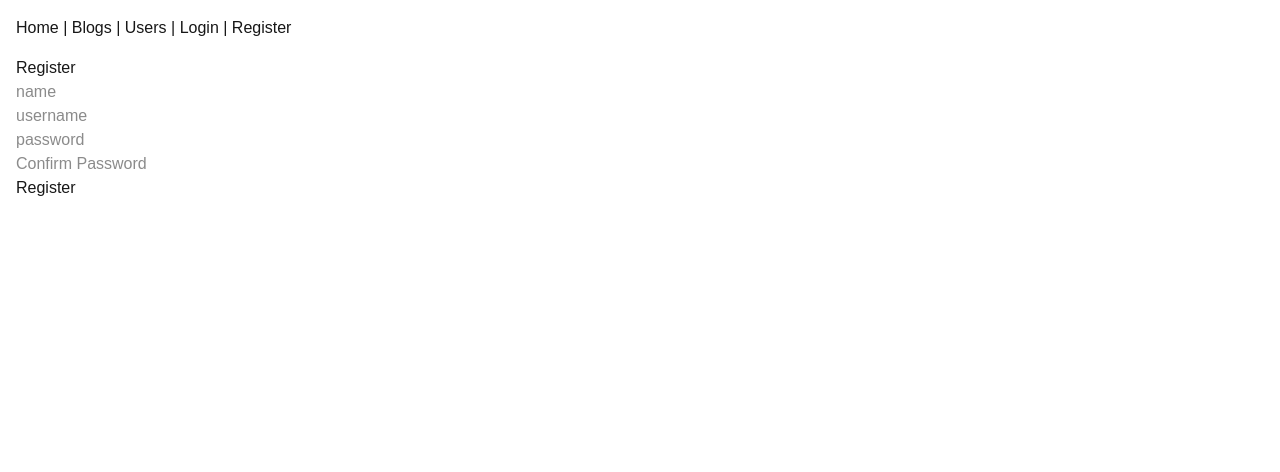
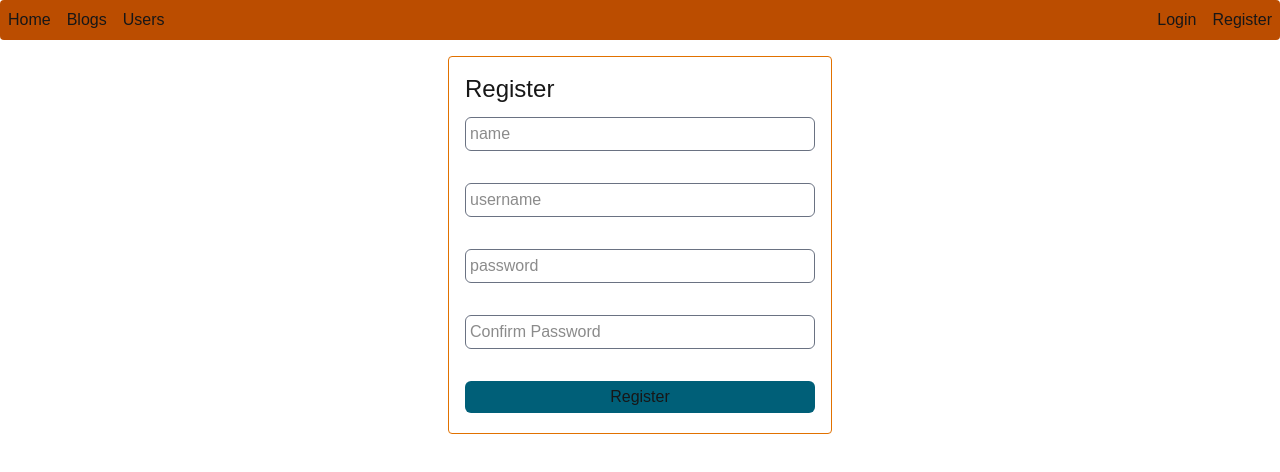
Before and after one commit to moysush/next-blogapp, a Next.js app: page /register in a window 1280 px wide. Shown: the top 472 px of the page. Built offline with nearby package versions, Linux system fonts and the light colour scheme; no server answers.

Commit message:
17. More styling

```diff
--- a/app/ components/NavBar.tsx
+++ b/app/ components/NavBar.tsx
@@ -1,40 +1,33 @@
 "use client";
-import { useSession } from "next-auth/react";
+import { signOut, useSession } from "next-auth/react";
 import Link from "next/link";
-import { redirect } from "next/navigation";
 
 export default function NavBar() {
   const { data: session } = useSession();
 
   return (
-    <>
-      <nav className="mb-4">
-        <Link href="/">Home</Link>
-        {" | "}
-        <Link href="/blogs">Blogs</Link>
-        {" | "}
-        <Link href="/users">Users</Link>
-        {" | "}
+    <nav className="flex items-center justify-between bg-amber-700 p-2 rounded mb-4">
+      <div className="flex gap-4 items-center">
+        <Link href="/" className="hover:text-cyan-300">Home</Link>
+        <Link href="/blogs" className="hover:text-cyan-300">Blogs</Link>
+        <Link href="/users" className="hover:text-cyan-300">Users</Link>
+      </div>
+      <div className="flex gap-4 items-center">
         {session ? (
           <>
-            <Link href="/blogs/new">Create Blog</Link>
-            {" | "}
+            <Link href="/blogs/new" className="hover:text-cyan-300">Create Blog</Link>
             <em className="font-bold">{session.user?.name} logged in</em>{" "}
-            <button
-              className="btn"
-              onClick={() => redirect("/api/auth/signout")}
-            >
+            <button className="btn" onClick={() => signOut()}>
               Logout
             </button>
           </>
         ) : (
           <>
-            <Link href="/login">Login</Link>
-            {" | "}
-            <Link href="/register">Register</Link>
+            <Link href="/login" className="hover:text-cyan-300">Login</Link>
+            <Link href="/register" className="hover:text-cyan-300">Register</Link>
           </>
         )}
-      </nav>
-    </>
+      </div>
+    </nav>
   );
 }
--- a/app/blogs/BlogPage.tsx
+++ b/app/blogs/BlogPage.tsx
@@ -16,7 +16,7 @@ const BlogPage = ({
         .map((b) => (
           <li key={b.id} className="blog">
             <Link href={`/blogs/${b.id}`}>
-              <h2 className="text-lg">{b.title}</h2>
+              <h2 className="text-lg url">{b.title}</h2>
             </Link>
             <p> - {b.author}</p>
             <a href={b.url}>{b.url}</a>
--- a/app/blogs/new/page.tsx
+++ b/app/blogs/new/page.tsx
@@ -22,9 +22,8 @@ const NewBlog = () => {
   }, [state, showNotification, router]);
 
   return (
-    <div>
-      <form action={formAction}>
-        <div>
+    <form action={formAction} className="form">
+      <h2 className="text-2xl mb-2">Create Blog</h2>
       <input
         type="text"
         name="title"
@@ -32,8 +31,6 @@ const NewBlog = () => {
         className="inp"
         defaultValue={state.values?.title}
       />
-        </div>
-        <div>
       <input
         type="text"
         name="author"
@@ -41,8 +38,6 @@ const NewBlog = () => {
         className="inp"
         defaultValue={state.values?.author}
       />
-        </div>
-        <div>
       <input
         type="text"
         name="url"
@@ -50,13 +45,11 @@ const NewBlog = () => {
         className="inp"
         defaultValue={state.values?.url}
       />
-        </div>
       {state && <p className="text-red-600">{state.error}</p>}
       <button type="submit" className="btn">
         Submit
       </button>
     </form>
-    </div>
   );
 };
 
--- a/app/globals.css
+++ b/app/globals.css
@@ -2,16 +2,22 @@
 
 @layer components {
     .btn {
-        @apply py-1 px-4 my-1 bg-gray-600 rounded-md cursor-pointer;
+        @apply py-1 px-4 my-1 bg-cyan-800 rounded-md cursor-pointer;
     }
     .blog {
-        @apply p-4 border border-gray-500 rounded-md max-w-lg;
+        @apply p-4 border border-amber-600 rounded-md;
     }
     .inp {
         @apply p-1 my-1 border border-gray-500 rounded-md;
     }
     .url {
-        @apply underline text-purple-600;
+        @apply text-cyan-600;
+    }
+    .user {
+        @apply p-4 border border-amber-600 rounded-md;
+    }
+    .form {
+        @apply border border-amber-600 rounded p-4 flex flex-col justify-center max-w-sm mx-auto;
     }
 }
 
--- a/app/layout.tsx
+++ b/app/layout.tsx
@@ -28,12 +28,14 @@ export default function RootLayout({
   return (
     <html
       lang="en"
-      className={`${geistSans.variable} ${geistMono.variable} h-full antialiased m-4`}
+      className={`${geistSans.variable} ${geistMono.variable} h-full`}
     >
-      <body className="min-h-full flex flex-col">
+      <body>
         <SessionProvider>
           <NavBar />
-          <NotificationContextProvider>{children}</NotificationContextProvider>
+          <NotificationContextProvider>
+            <div className="max-w-2xl mx-auto">{children}</div>
+          </NotificationContextProvider>
         </SessionProvider>
       </body>
     </html>
--- a/app/login/page.tsx
+++ b/app/login/page.tsx
@@ -23,14 +23,26 @@ export default function LoginPage() {
 
   return (
     <>
-      <h2>Login</h2>
       {error && <p className="text-red-600">{error}</p>}
-      <form action={handleSubmit}>
-        <input type="username" name="username" placeholder="username" />
+      <form action={handleSubmit} className="form">
+        <h2 className="text-2xl mb-2">Login</h2>
+        <input
+          type="username"
+          name="username"
+          placeholder="username"
+          className="inp"
+        />
         <br />
-        <input type="password" name="password" placeholder="password" />
+        <input
+          type="password"
+          name="password"
+          placeholder="password"
+          className="inp"
+        />
         <br />
-        <button type="submit">Login</button>
+        <button type="submit" className="btn">
+          Login
+        </button>
       </form>
     </>
   );
--- a/app/register/page.tsx
+++ b/app/register/page.tsx
@@ -9,13 +9,14 @@ export default function RegisterPage() {
   });
   return (
     <>
-      <h2>Register</h2>
-      <form action={actionForm}>
+      <form action={actionForm} className="form">
+        <h2 className="text-2xl mb-2">Register</h2>
         <input
           type="text"
           name="name"
           placeholder="name"
           defaultValue={state.values.name}
+          className="inp"
         />
         <br />
         <input
@@ -24,6 +25,7 @@ export default function RegisterPage() {
           placeholder="username"
           minLength={4}
           defaultValue={state.values.username}
+          className="inp"
         />
         <br />
         <input
@@ -32,6 +34,7 @@ export default function RegisterPage() {
           placeholder="password"
           minLength={4}
           defaultValue={state.values.password}
+          className="inp"
         />
         <br />
         <input
@@ -40,10 +43,13 @@ export default function RegisterPage() {
           placeholder="Confirm Password"
           minLength={4}
           defaultValue={state.values.passwordConfirm}
+          className="inp"
         />
         <br />
         {state && <p className="text-red-600">{state.error}</p>}
-        <button type="submit">Register</button>
+        <button type="submit" className="btn">
+          Register
+        </button>
       </form>
     </>
   );
--- a/app/users/[username]/page.tsx
+++ b/app/users/[username]/page.tsx
@@ -16,7 +16,7 @@ const UserPage = async ({
       <p>{user.username}</p>
       <ul>
         {user.blogs.map((b) => (
-          <li className="blog mb-2" key={b.id}>
+          <li className="blog my-2" key={b.id}>
             <Link href={`/blogs/${b.id}`} className="url">
               {b.title}{" "}
             </Link>
--- a/app/users/page.tsx
+++ b/app/users/page.tsx
@@ -5,12 +5,13 @@ const Users = async () => {
   const users = await getUsers();
   return (
     <div>
-      <ul>
+      <h2 className="text-2xl mb-4">Users</h2>
+      <ul className="user">
         {users.map((user) => (
           <Link
             key={user.id}
             href={`/users/${user.username}`}
-            className="url text-2xl"
+            className="text-2xl list-item list-disc url"
           >
             {user.name}
             <br />
```
Lines whose indentation alone changed are shown as unchanged.
